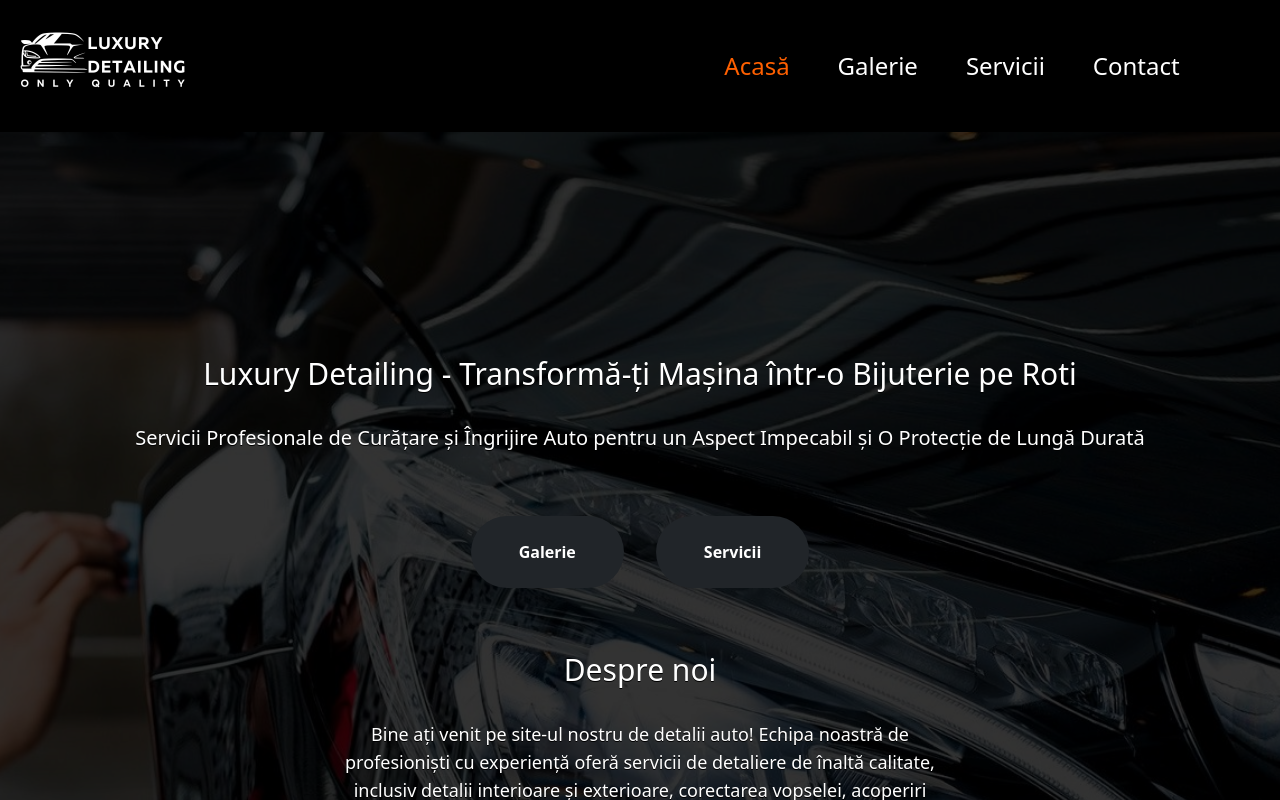
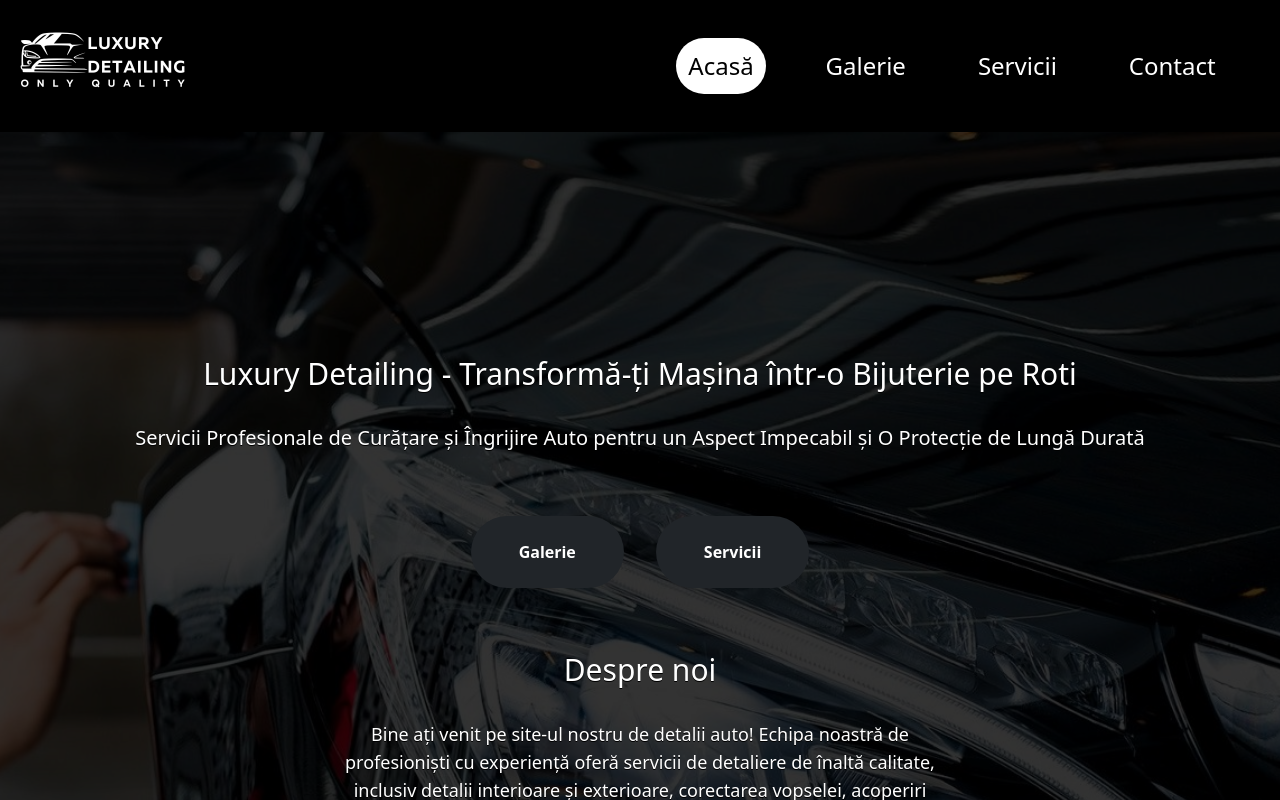
Before and after one commit to Aleku99/luxury-detailing-fe, a Next.js app: page / in a window 1280 px wide. Shown: the top 800 px of the page. Built offline with nearby package versions, Linux system fonts and the light colour scheme.

Commit message:
feat: changed header appearance, changed <a> tags with next/link
Signed-off-by: Alexandru Loghin <loghinalex19@gmail.com>

```diff
--- a/src/components/Footer.tsx
+++ b/src/components/Footer.tsx
@@ -2,11 +2,12 @@
 import Image from "next/image";
 import FacebookIcon from "@mui/icons-material/Facebook";
 import InstagramIcon from "@mui/icons-material/Instagram";
+import Link from "next/link";
 
 const Footer = (): JSX.Element => {
   return (
     <footer className="grid-footer justify-between items-center gap-6 bg-black min-h-[4rem] p-[1rem] xl:gap-0">
-      <a href="/" style={{ WebkitTapHighlightColor: "transparent" }}>
+      <Link href="/" style={{ WebkitTapHighlightColor: "transparent" }}>
         <div className="my-0 mx-auto w-[175px] h-[100px] relative flex flex-row justify-center items-center xl:justify-start">
           <Image
             src="/assets/logo.jpg"
@@ -16,7 +17,7 @@ const Footer = (): JSX.Element => {
             unoptimized={true}
           />
         </div>
-      </a>
+      </Link>
 
       <div className="flex flex-col justify-center items-center">
         <h1 className="text-md text-white text-center">
@@ -30,19 +31,19 @@ const Footer = (): JSX.Element => {
       <div className="flex flex-col justify-center items-center text-white">
         <h1 className="text-md text-white text-center">Urmăriți-ne</h1>
         <div className="flex flex-row gap-2">
-          <a
+          <Link
             href="https://www.facebook.com/profile.php?id=100083361835160"
             target="_blank"
           >
             <FacebookIcon fontSize="large" />
-          </a>
+          </Link>
 
-          <a
+          <Link
             href=" https://www.instagram.com/luxury.detailing.caransebes/?igshid=YmMyMTA2M2Y%3D"
             target="_blank"
           >
             <InstagramIcon fontSize="large" />
-          </a>
+          </Link>
         </div>
       </div>
     </footer>
--- a/src/components/Header.tsx
+++ b/src/components/Header.tsx
@@ -2,6 +2,7 @@
 import Image from "next/image";
 import { useState } from "react";
 import { usePathname } from "next/navigation";
+import Link from "next/link";
 
 const Header = (): JSX.Element => {
   const [isBurgerOpen, setIsBurgerOpen] = useState(false);
@@ -10,10 +11,10 @@ const Header = (): JSX.Element => {
   return (
     <header
       className={`${
-        isBurgerOpen ? "h-[350px]" : ""
+        isBurgerOpen ? "h-[400px]" : ""
       } grid-header bg-black min-h-[4rem] p-[1rem] transition-[height] easi-in-out duration-500 xl:h-auto `}
     >
-      <a href="/" style={{ WebkitTapHighlightColor: "transparent" }}>
+      <Link href="/" style={{ WebkitTapHighlightColor: "transparent" }}>
         <div className="w-[175px] h-[100px] relative z-50">
           <Image
             src="/assets/logo.jpg"
@@ -23,49 +24,49 @@ const Header = (): JSX.Element => {
             unoptimized={true}
           />
         </div>
-      </a>
+      </Link>
 
       <div
         className={` ${
-          isBurgerOpen ? "top-32" : "top-[-200px]"
-        }  absolute flex flex-col justify-center items-center left-0 w-[100vw] text-white text-2xl gap-4 pb-8 transition-all duration-200 bg-black xl:static xl:flex xl:flex-row xl:justify-center xl:items-center xl:gap-12 xl:w-auto xl:pb-0`}
+          isBurgerOpen ? "top-32" : "top-[-300px]"
+        }  absolute flex flex-col justify-center items-center left-0 w-[100vw] text-white text-2xl gap-2 pb-8 transition-all duration-200 bg-black xl:static xl:flex xl:flex-row xl:justify-center xl:items-center xl:gap-12 xl:w-auto xl:pb-0`}
       >
-        <a
-          className={`hover:text-[#FF6000] duration-200 transition-colors ${
-            pathname === "/" ? "text-[#FF6000]" : "text-white"
+        <Link
+          className={`hover:text-black hover:bg-white p-3 rounded-full duration-200 transition-colors ${
+            pathname === "/" ? "text-black bg-white" : "text-white"
           }`}
           style={{ WebkitTapHighlightColor: "transparent" }}
           href="/"
         >
           Acasă
-        </a>
-        <a
-          className={`hover:text-[#FF6000] duration-200 transition-colors ${
-            pathname === "/gallery" ? "text-[#FF6000]" : "text-white"
-          } `}
+        </Link>
+        <Link
+          className={`hover:text-black hover:bg-white p-3 rounded-full duration-200 transition-colors ${
+            pathname === "/gallery" ? "text-black bg-white" : "text-white"
+          }`}
           style={{ WebkitTapHighlightColor: "transparent" }}
           href="/gallery"
         >
           Galerie
-        </a>
-        <a
-          className={`hover:text-[#FF6000] duration-200 transition-colors ${
-            pathname === "/services" ? "text-[#FF6000]" : "text-white"
-          } `}
+        </Link>
+        <Link
+          className={`hover:text-black hover:bg-white p-3 rounded-full duration-200 transition-colors ${
+            pathname === "/services" ? "text-black bg-white" : "text-white"
+          }`}
           style={{ WebkitTapHighlightColor: "transparent" }}
           href="/services"
         >
           Servicii
-        </a>
-        <a
-          className={`hover:text-[#FF6000] duration-200 transition-colors ${
-            pathname === "/contact" ? "text-[#FF6000]" : "text-white"
+        </Link>
+        <Link
+          className={`hover:text-black hover:bg-white p-3 rounded-full duration-200 transition-colors ${
+            pathname === "/contact" ? "text-black bg-white" : "text-white"
           }`}
           style={{ WebkitTapHighlightColor: "transparent" }}
           href="/contact"
         >
           Contact
-        </a>
+        </Link>
       </div>
       <div className="flex flex-row justify-end items-center xl:hidden mr-8 h-[100px] ">
         <div
```
